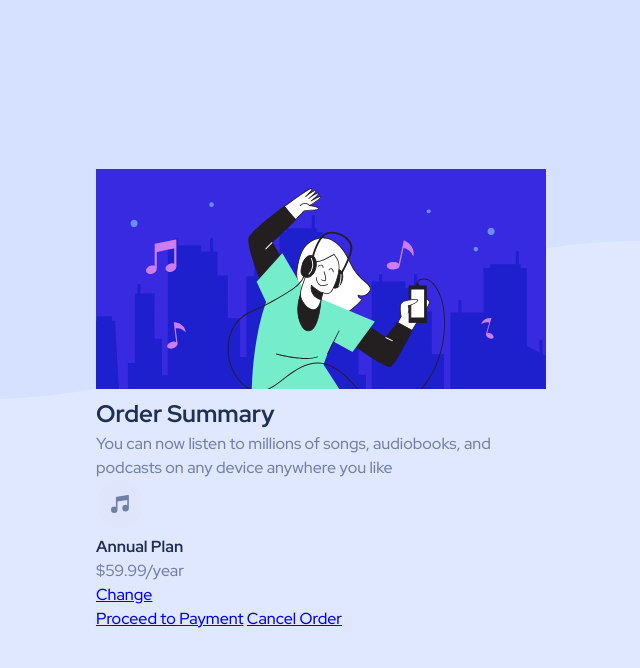
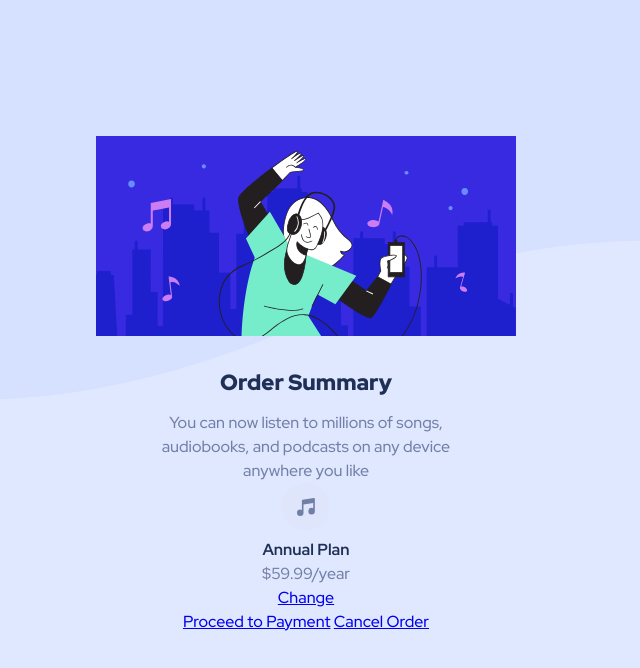
Before and after one commit to LuhTiberio/order-summary-component-main, a plain HTML site: page index.html in a window 1280 px wide. Shown: the whole page, without its empty margins (334-974 px from the left). Drawn offline with Linux system fonts and the light colour scheme.

Commit message:
Added customization at the header and centralized the content

```diff
--- a/style.css
+++ b/style.css
@@ -38,3 +38,22 @@ h4 {
   margin: 0 auto;
   padding: 1.5rem;
 }
+.card-header {
+  height: 20rem;
+}
+
+.card-header img {
+  width: 100%;
+  height: 100%;
+  object-fit: cover;
+}
+.card-content {
+  padding: 3rem;
+  text-align: center;
+}
+.card-title {
+  color: var(--clr-blue-5);
+  font-size: 2.2rem;
+  font-weight: 900;
+  margin-bottom: 1.2rem;
+}
```
